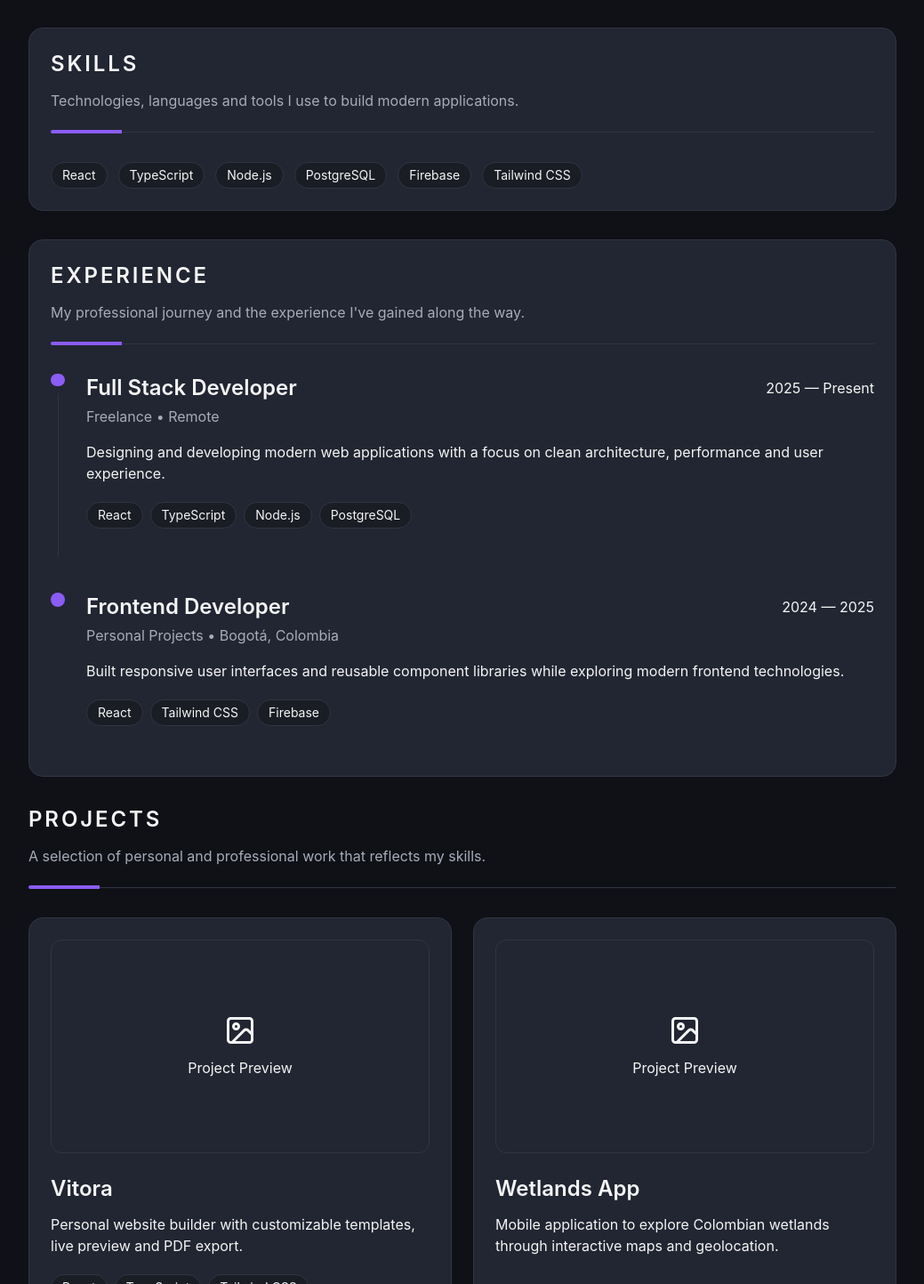
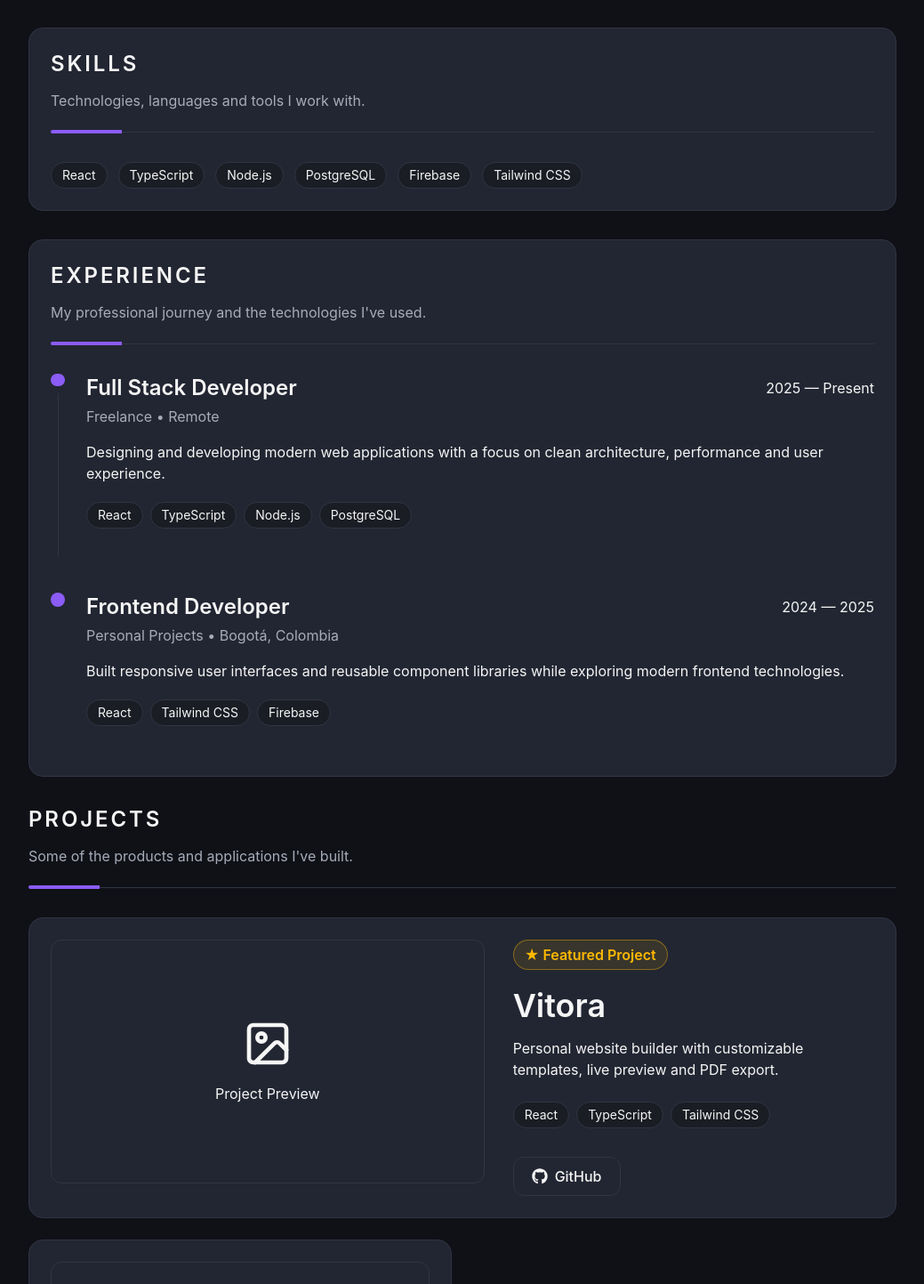
Before and after one commit to Ian-777/vitora, a React (Vite) app: page / in a window 1280 px wide. Shown: the part 587-2030 px from the top of the page at 89% size, without its empty margins (120-1159 px from the left). Built offline with nearby package versions, Linux system fonts and the light colour scheme.

Commit message:
Vitora projects

```diff
--- a/src/features/website/components/About.tsx
+++ b/src/features/website/components/About.tsx
@@ -5,15 +5,15 @@ import {
   Typography,
 } from "@/shared/ui";
 
+import { websiteContent } from "../content/website-content";
 import { profile } from "../profile.mock";
-import { sectionContent } from "../section-content";
 
 export function About() {
   return (
     <Section>
       <Card>
         <SectionTitle
-          {...sectionContent.about}
+          {...websiteContent.about}
         />
 
         <Typography variant="body">
--- a/src/features/website/components/Header.tsx
+++ b/src/features/website/components/Header.tsx
@@ -7,6 +7,7 @@ import {
 
 import { UiIcons } from "@/shared/icons";
 
+import { websiteContent } from "../content/website-content";
 import { profile } from "../profile.mock";
 import { socialIcons } from "../social-icons";
 
@@ -58,8 +59,10 @@ export function Header() {
           </div>
 
           <div className="mt-6 flex justify-center">
-            <IconButton icon={<UiIcons.download size={18} />}>
-              Download CV
+            <IconButton
+              icon={<UiIcons.download size={18} />}
+            >
+              {websiteContent.header.downloadCv}
             </IconButton>
           </div>
         </div>
--- a/src/features/website/components/Skills.tsx
+++ b/src/features/website/components/Skills.tsx
@@ -5,15 +5,15 @@ import {
   Tag,
 } from "@/shared/ui";
 
+import { websiteContent } from "../content/website-content";
 import { profile } from "../profile.mock";
-import { sectionContent } from "../section-content";
 
 export function Skills() {
   return (
     <Section>
       <Card>
         <SectionTitle
-          {...sectionContent.skills}
+          {...websiteContent.skills}
         />
 
         <div className="mt-6 flex flex-wrap gap-3">
--- a/src/features/website/components/experience/Experience.tsx
+++ b/src/features/website/components/experience/Experience.tsx
@@ -4,8 +4,8 @@ import {
   SectionTitle,
 } from "@/shared/ui";
 
+import { websiteContent } from "../../content/website-content";
 import { profile } from "../../profile.mock";
-import { sectionContent } from "../../section-content";
 import { ExperienceItem } from "./ExperienceItem";
 
 export function Experience() {
@@ -13,7 +13,7 @@ export function Experience() {
     <Section>
       <Card>
         <SectionTitle
-          {...sectionContent.experience}
+          {...websiteContent.experience}
         />
 
         <div className="mt-8 space-y-10">
--- /dev/null
+++ b/src/features/website/components/projects/FeaturedProjectCard.tsx
@@ -0,0 +1,108 @@
+import {
+  Card,
+  IconButton,
+  Tag,
+  Typography,
+} from "@/shared/ui";
+
+import {
+  BrandIcons,
+  UiIcons,
+} from "@/shared/icons";
+
+import { websiteContent } from "../../content/website-content";
+import type { Project } from "../../profile/types";
+
+interface FeaturedProjectCardProps {
+  project: Project;
+}
+
+export function FeaturedProjectCard({
+  project,
+}: FeaturedProjectCardProps) {
+  return (
+    <Card
+      className="
+        group
+        overflow-hidden
+        transition-all
+        duration-500
+        hover:-translate-y-1
+        hover:border-amber-400
+        hover:shadow-[0_0_40px_rgba(251,191,36,0.18)]
+      "
+    >
+      <div className="grid gap-8 md:grid-cols-[1.2fr_1fr]">
+        <div className="aspect-video overflow-hidden rounded-xl border border-[var(--border)] bg-[var(--muted)]">
+          {project.image ? (
+            <img
+              src={project.image}
+              alt={project.title}
+              className="h-full w-full object-cover transition-transform duration-500 group-hover:scale-105"
+            />
+          ) : (
+            <div className="flex h-full flex-col items-center justify-center gap-4 text-[var(--muted-foreground)]">
+              <UiIcons.image size={56} />
+
+              <Typography variant="small">
+                Project Preview
+              </Typography>
+            </div>
+          )}
+        </div>
+
+        <div className="flex flex-col">
+          <div className="mb-5 inline-flex w-fit items-center rounded-full border border-amber-400/40 bg-amber-400/10 px-3 py-1">
+            <Typography
+              variant="small"
+              className="font-semibold text-amber-400"
+            >
+              ★ {websiteContent.projects.featuredBadge}
+            </Typography>
+          </div>
+
+          <Typography variant="h2">
+            {project.title}
+          </Typography>
+
+          <Typography
+            variant="body"
+            className="mt-4 flex-1"
+          >
+            {project.description}
+          </Typography>
+
+          <div className="mt-6 flex flex-wrap gap-2">
+            {project.technologies.map((technology) => (
+              <Tag key={technology}>
+                {technology}
+              </Tag>
+            ))}
+          </div>
+
+          {(project.github || project.demo) && (
+            <div className="mt-8 flex flex-wrap gap-3">
+              {project.github && (
+                <IconButton
+                  href={project.github}
+                  icon={<BrandIcons.github size={18} />}
+                >
+                  GitHub
+                </IconButton>
+              )}
+
+              {project.demo && (
+                <IconButton
+                  href={project.demo}
+                  icon={<UiIcons.externalLink size={18} />}
+                >
+                  Live Demo
+                </IconButton>
+              )}
+            </div>
+          )}
+        </div>
+      </div>
+    </Card>
+  );
+}
--- a/src/features/website/components/projects/ProjectCard.tsx
+++ b/src/features/website/components/projects/ProjectCard.tsx
@@ -10,6 +10,9 @@ import {
   UiIcons,
 } from "@/shared/icons";
 
+import { cn } from "@/shared/utils";
+
+import { websiteContent } from "../../content/website-content";
 import type { Project } from "../../profile/types";
 
 interface ProjectCardProps {
@@ -21,23 +24,44 @@ export function ProjectCard({
 }: ProjectCardProps) {
   return (
     <Card
-      className="
+      className={cn(
+        `
+          relative
           flex
           h-full
           flex-col
           transition-all
-        duration-300
+          duration-500
           hover:-translate-y-1
+        `,
+        project.featured
+          ? `
+              hover:border-amber-400
+              hover:shadow-[0_0_40px_rgba(251,191,36,0.18)]
+            `
+          : `
               hover:border-[var(--primary)]
               hover:shadow-xl
-      "
+            `
+      )}
     >
+      {project.featured && (
+        <div className="absolute right-5 top-5 rounded-full border border-amber-400/40 bg-amber-400/10 px-3 py-1 backdrop-blur-sm">
+          <Typography
+            variant="small"
+            className="font-semibold text-amber-400"
+          >
+            ★ {websiteContent.projects.featuredBadge}
+          </Typography>
+        </div>
+      )}
+
       <div className="mb-6 aspect-video overflow-hidden rounded-xl border border-[var(--border)] bg-[var(--muted)]">
         {project.image ? (
           <img
             src={project.image}
             alt={project.title}
-            className="h-full w-full object-cover"
+            className="h-full w-full object-cover transition-transform duration-500 hover:scale-105"
           />
         ) : (
           <div className="flex h-full flex-col items-center justify-center gap-3 text-[var(--muted-foreground)]">
--- a/src/features/website/components/projects/Projects.tsx
+++ b/src/features/website/components/projects/Projects.tsx
@@ -3,24 +3,37 @@ import {
   SectionTitle,
 } from "@/shared/ui";
 
+import { websiteContent } from "../../content/website-content";
 import { profile } from "../../profile.mock";
-import { sectionContent } from "../../section-content";
+
+import { FeaturedProjectCard } from "./FeaturedProjectCard";
 import { ProjectCard } from "./ProjectCard";
 
 export function Projects() {
   return (
     <Section>
       <SectionTitle
-        {...sectionContent.projects}
+        {...websiteContent.projects}
       />
 
       <div className="mt-8 grid gap-6 md:grid-cols-2">
-        {profile.projects.map((project) => (
-          <ProjectCard
-            key={project.title}
-            project={project}
-          />
-        ))}
+        {profile.projects.map((project) =>
+          project.featured ? (
+            <div
+              key={project.title}
+              className="md:col-span-2"
+            >
+              <FeaturedProjectCard
+                project={project}
+              />
+            </div>
+          ) : (
+            <ProjectCard
+              key={project.title}
+              project={project}
+            />
+          )
+        )}
       </div>
     </Section>
   );
--- /dev/null
+++ b/src/features/website/content/website-content.ts
@@ -0,0 +1,30 @@
+export const websiteContent = {
+  header: {
+    downloadCv: "Download CV",
+  },
+
+  about: {
+    title: "About",
+    subtitle:
+      "A quick introduction about who you are and what you do.",
+  },
+
+  skills: {
+    title: "Skills",
+    subtitle:
+      "Technologies, languages and tools I work with.",
+  },
+
+  experience: {
+    title: "Experience",
+    subtitle:
+      "My professional journey and the technologies I've used.",
+  },
+
+  projects: {
+  title: "Projects",
+  subtitle:
+    "Some of the products and applications I've built.",
+  featuredBadge: "Featured Project",
+},
+};
--- a/src/features/website/section-content.ts
+++ /dev/null
@@ -1,25 +0,0 @@
-export const sectionContent = {
-  about: {
-    title: "About",
-    subtitle:
-      "A quick introduction about who you are and what you do.",
-  },
-
-  skills: {
-    title: "Skills",
-    subtitle:
-      "Technologies, languages and tools I use to build modern applications.",
-  },
-
-  experience: {
-    title: "Experience",
-    subtitle:
-      "My professional journey and the experience I've gained along the way.",
-  },
-
-  projects: {
-    title: "Projects",
-    subtitle:
-      "A selection of personal and professional work that reflects my skills.",
-  },
-} as const;
```
Lines whose indentation alone changed are shown as unchanged.
